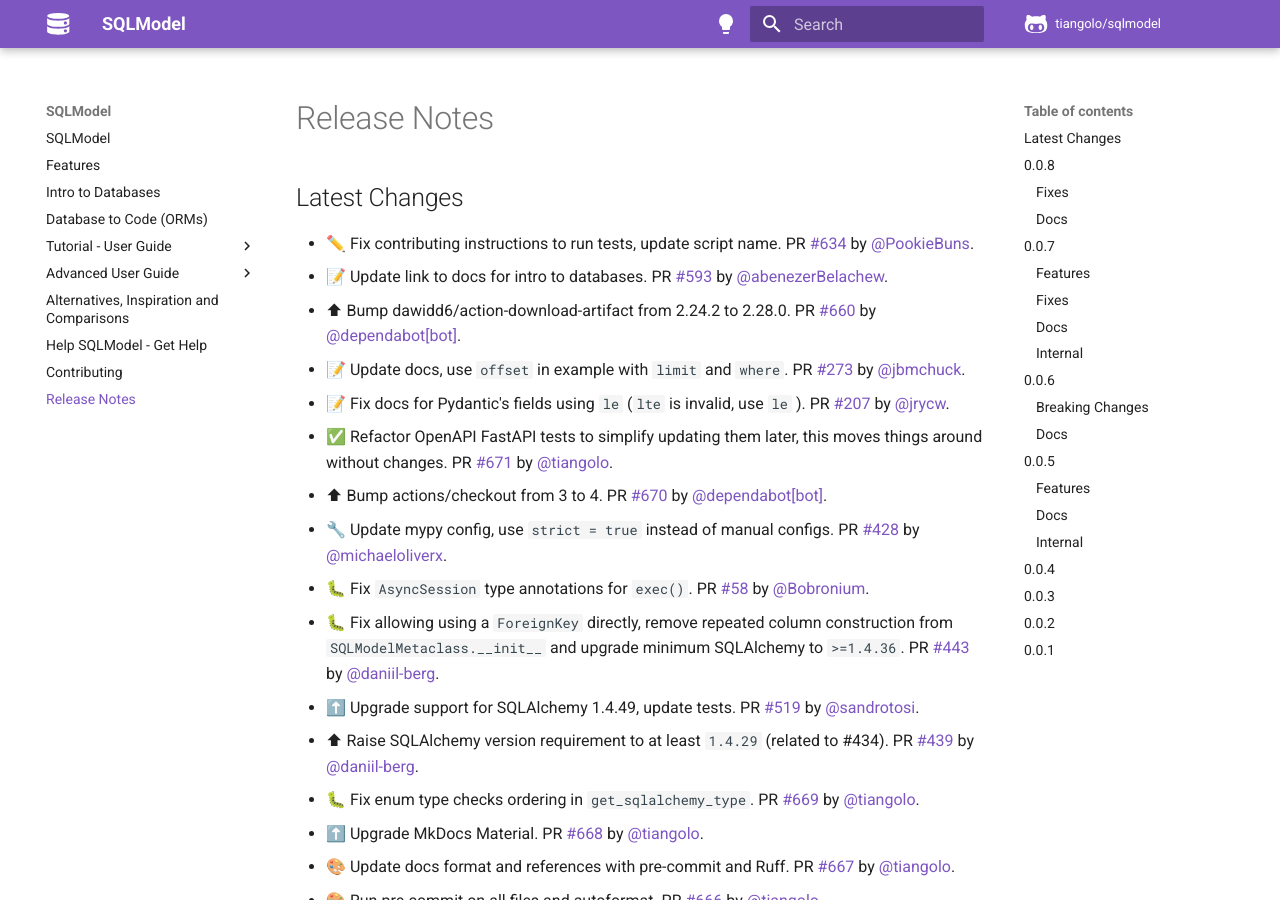
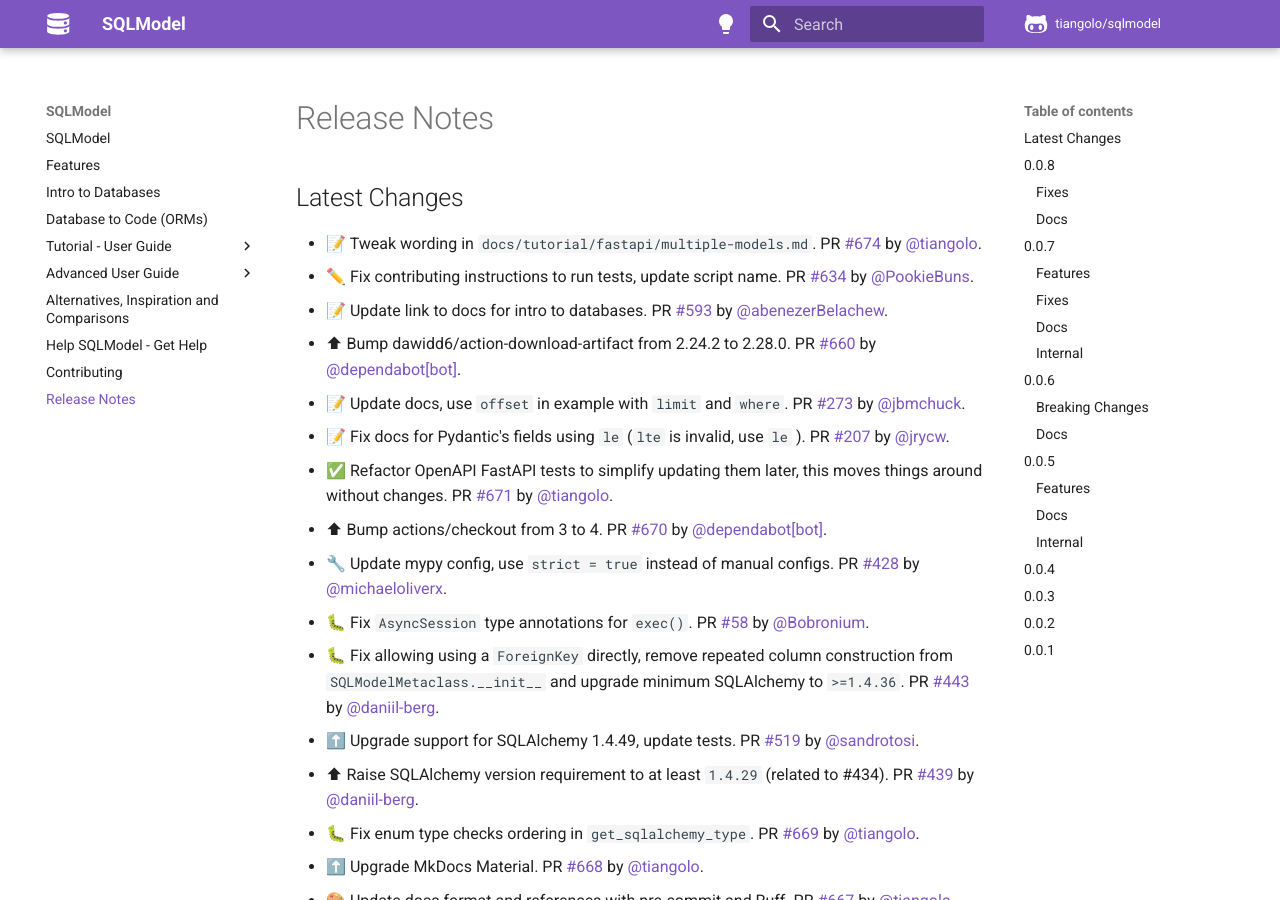
Before and after one commit to sztrakabalint/fastapi-sqlmodel, an MkDocs documentation site: the page built from docs/release-notes.md, in a window 1280 px wide and 900 px high. Built offline with MkDocs 1.6.1 and Material for MkDocs 9.7.7, drawn with Linux system fonts in a browser that asks for light colours; comment, search, counter and statistics services are not loaded.

Commit message:
📝 Update release notes

```diff
--- a/docs/release-notes.md
+++ b/docs/release-notes.md
@@ -2,6 +2,7 @@
 
 ## Latest Changes
 
+* 📝 Tweak wording in `docs/tutorial/fastapi/multiple-models.md`. PR [#674](https://github.com/tiangolo/sqlmodel/pull/674) by [@tiangolo](https://github.com/tiangolo).
 * ✏️ Fix contributing instructions to run tests, update script name. PR [#634](https://github.com/tiangolo/sqlmodel/pull/634) by [@PookieBuns](https://github.com/PookieBuns).
 * 📝 Update link to docs for intro to databases. PR [#593](https://github.com/tiangolo/sqlmodel/pull/593) by [@abenezerBelachew](https://github.com/abenezerBelachew).
 * ⬆ Bump dawidd6/action-download-artifact from 2.24.2 to 2.28.0. PR [#660](https://github.com/tiangolo/sqlmodel/pull/660) by [@dependabot[bot]](https://github.com/apps/dependabot).
```
